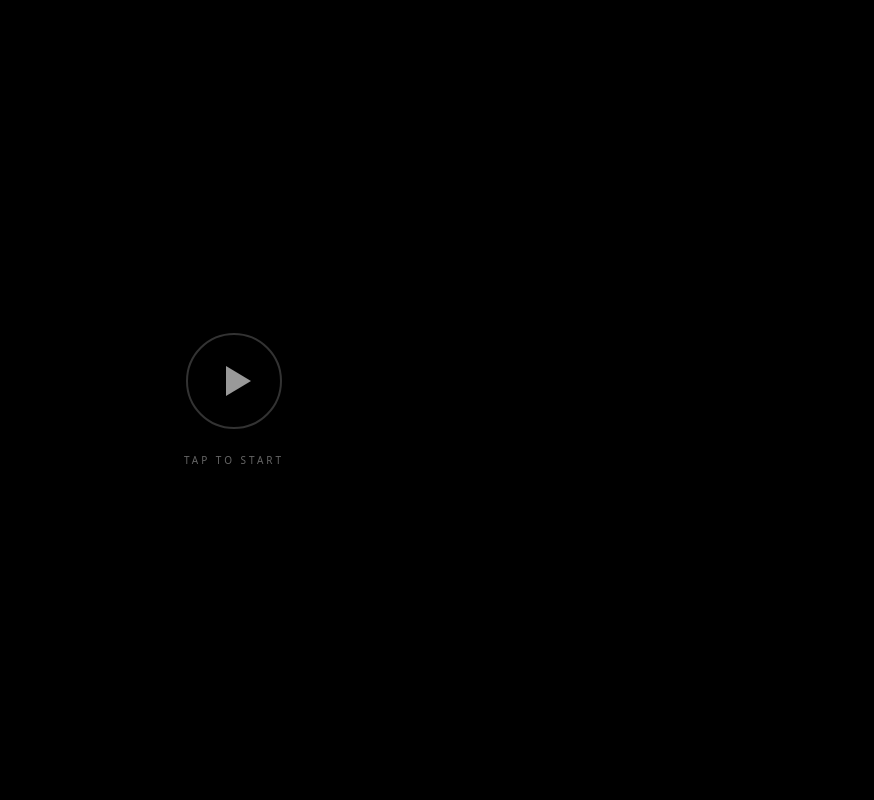
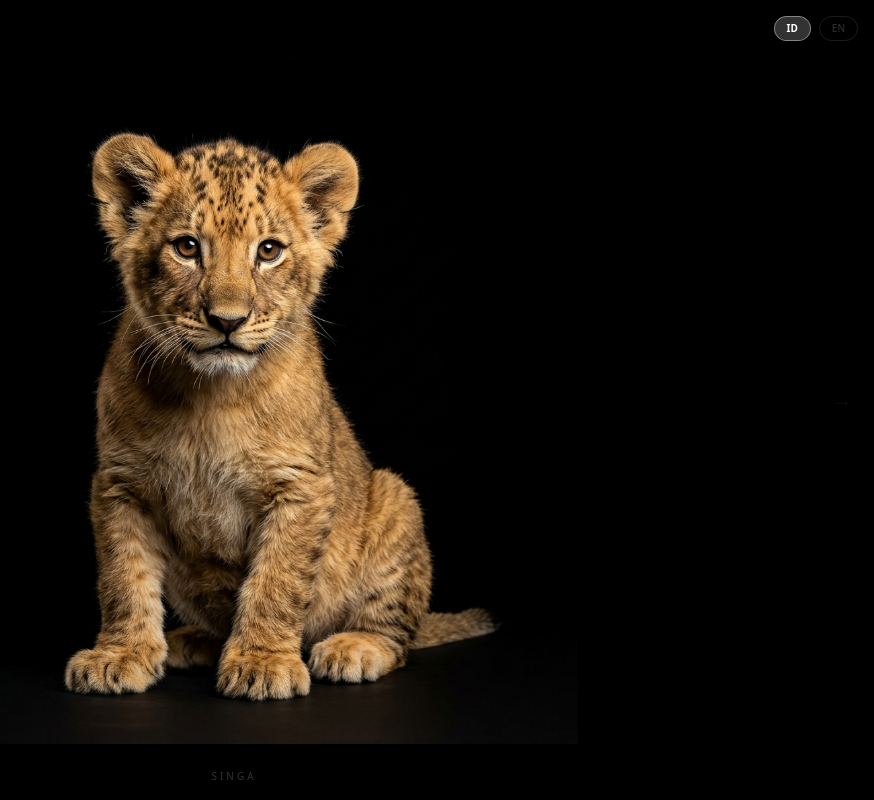
Before and after one commit to Derryl-Ditra/animal-1, a Next.js app: page / in a window 1280 px wide. Shown: the whole page, without its empty margins (406-1280 px from the left). Built offline with nearby package versions, Linux system fonts and the light colour scheme.

Commit message:
Remove tap to start screen and use github raw urls for audio

```diff
--- a/src/app/page.tsx
+++ b/src/app/page.tsx
@@ -12,7 +12,6 @@ export default function AnimalExplorer() {
   const [lang, setLang] = useState<Lang>("id");
   const [isBusy, setIsBusy] = useState(false);
   const [isPulsing, setIsPulsing] = useState(false);
-  const [hasStarted, setHasStarted] = useState(false);
 
   const currentAnimal = ANIMALS[currentIndex];
   const t = TRANSLATIONS[lang];
@@ -32,7 +31,7 @@ export default function AnimalExplorer() {
 
     const text = TRANSLATIONS[lang][animalKey as keyof typeof TRANSLATIONS['id']];
     const fileName = text.toLowerCase().replace(/ /g, "_") + ".mp3";
-    const audioUrl = `${BASE_PATH}/voices/${lang}/${fileName}`;
+    const audioUrl = `https://raw.githubusercontent.com/Derryl-Ditra/animal-1/main/public/voices/${lang}/${fileName}`;
 
     const audio = new Audio(audioUrl);
     audioRef.current = audio;
@@ -54,7 +53,7 @@ export default function AnimalExplorer() {
   }, [lang]);
 
   const navigate = useCallback((newDir: number) => {
-    if (isBusy || !hasStarted) return;
+    if (isBusy) return;
 
     const whoosh = new Audio("https://www.soundjay.com/misc/sounds/whoosh-01.mp3");
     whoosh.volume = 0.1;
@@ -62,33 +61,23 @@ export default function AnimalExplorer() {
 
     setDirection(newDir);
     setCurrentIndex((prev) => (prev + newDir + ANIMALS.length) % ANIMALS.length);
-  }, [isBusy, hasStarted]);
+  }, [isBusy]);
 
   const handleInteraction = useCallback(() => {
-    if (!hasStarted) {
-      setHasStarted(true);
-      return;
-    }
     if (!isBusy) {
       setIsPulsing(true);
       triggerNarration(currentAnimal.key);
     }
-  }, [hasStarted, isBusy, currentAnimal.key, triggerNarration]);
+  }, [isBusy, currentAnimal.key, triggerNarration]);
 
   // Handle first sound trigger after start
   useEffect(() => {
-    if (hasStarted) {
-      triggerNarration(currentAnimal.key);
-    }
-  }, [hasStarted, currentIndex, lang, triggerNarration, currentAnimal.key]);
+    triggerNarration(currentAnimal.key);
+  }, [currentIndex, lang, triggerNarration, currentAnimal.key]);
 
   // Keyboard support
   useEffect(() => {
     const handleKeyDown = (e: KeyboardEvent) => {
-      if (!hasStarted) {
-        if (e.key === "Enter" || e.key === " ") setHasStarted(true);
-        return;
-      }
       if (isBusy) return;
 
       switch (e.key) {
@@ -105,7 +94,7 @@ export default function AnimalExplorer() {
 
     window.addEventListener("keydown", handleKeyDown);
     return () => window.removeEventListener("keydown", handleKeyDown);
-  }, [hasStarted, isBusy, navigate, handleInteraction]);
+  }, [isBusy, navigate, handleInteraction]);
 
   // Pre-warm engine is removed since we use mp3s now
 
@@ -115,27 +104,6 @@ export default function AnimalExplorer() {
       tabIndex={0}
       onClick={handleInteraction}
     >
-
-      {/* Start Overlay (Audio Unlock) */}
-      <AnimatePresence>
-        {!hasStarted && (
-          <motion.div
-            initial={{ opacity: 0 }}
-            animate={{ opacity: 1 }}
-            exit={{ opacity: 0 }}
-            className="absolute inset-0 z-[100] bg-black flex flex-col items-center justify-center cursor-pointer"
-          >
-            <motion.div
-              animate={{ scale: [1, 1.1, 1] }}
-              transition={{ repeat: Infinity, duration: 2 }}
-              className="w-24 h-24 rounded-full border-2 border-white/20 flex items-center justify-center"
-            >
-              <div className="w-0 h-0 border-t-[15px] border-t-transparent border-l-[25px] border-l-white/60 border-b-[15px] border-b-transparent ml-2" />
-            </motion.div>
-            <p className="mt-6 text-white/40 text-[10px] tracking-[0.3em] uppercase">Tap to Start</p>
-          </motion.div>
-        )}
-      </AnimatePresence>
 
       {/* Language Toggle */}
       <div className="absolute top-4 right-4 z-50 flex gap-2">
@@ -155,13 +123,13 @@ export default function AnimalExplorer() {
 
       {/* Navigation Arrows */}
       <button
-        className={`absolute left-0 inset-y-0 w-16 z-10 flex items-center justify-center text-white/5 text-xl transition-colors hover:text-white/20 ${isBusy || !hasStarted ? "pointer-events-none" : "cursor-pointer"}`}
+        className={`absolute left-0 inset-y-0 w-16 z-10 flex items-center justify-center text-white/5 text-xl transition-colors hover:text-white/20 ${isBusy ? "pointer-events-none" : "cursor-pointer"}`}
         onClick={(e) => { e.stopPropagation(); navigate(-1); }}
       >
         &larr;
       </button>
       <button
-        className={`absolute right-0 inset-y-0 w-16 z-10 flex items-center justify-center text-white/5 text-xl transition-colors hover:text-white/20 ${isBusy || !hasStarted ? "pointer-events-none" : "cursor-pointer"}`}
+        className={`absolute right-0 inset-y-0 w-16 z-10 flex items-center justify-center text-white/5 text-xl transition-colors hover:text-white/20 ${isBusy ? "pointer-events-none" : "cursor-pointer"}`}
         onClick={(e) => { e.stopPropagation(); navigate(1); }}
       >
         &rarr;
@@ -180,7 +148,7 @@ export default function AnimalExplorer() {
           animate="center"
           exit="exit"
           transition={{ x: { type: "spring", stiffness: 300, damping: 35 }, opacity: { duration: 0.2 } }}
-          drag={isBusy || !hasStarted ? false : "x"}
+          drag={isBusy ? false : "x"}
           dragConstraints={{ left: 0, right: 0 }}
           onDragEnd={(_, { offset }) => {
             if (!isBusy) {
```
